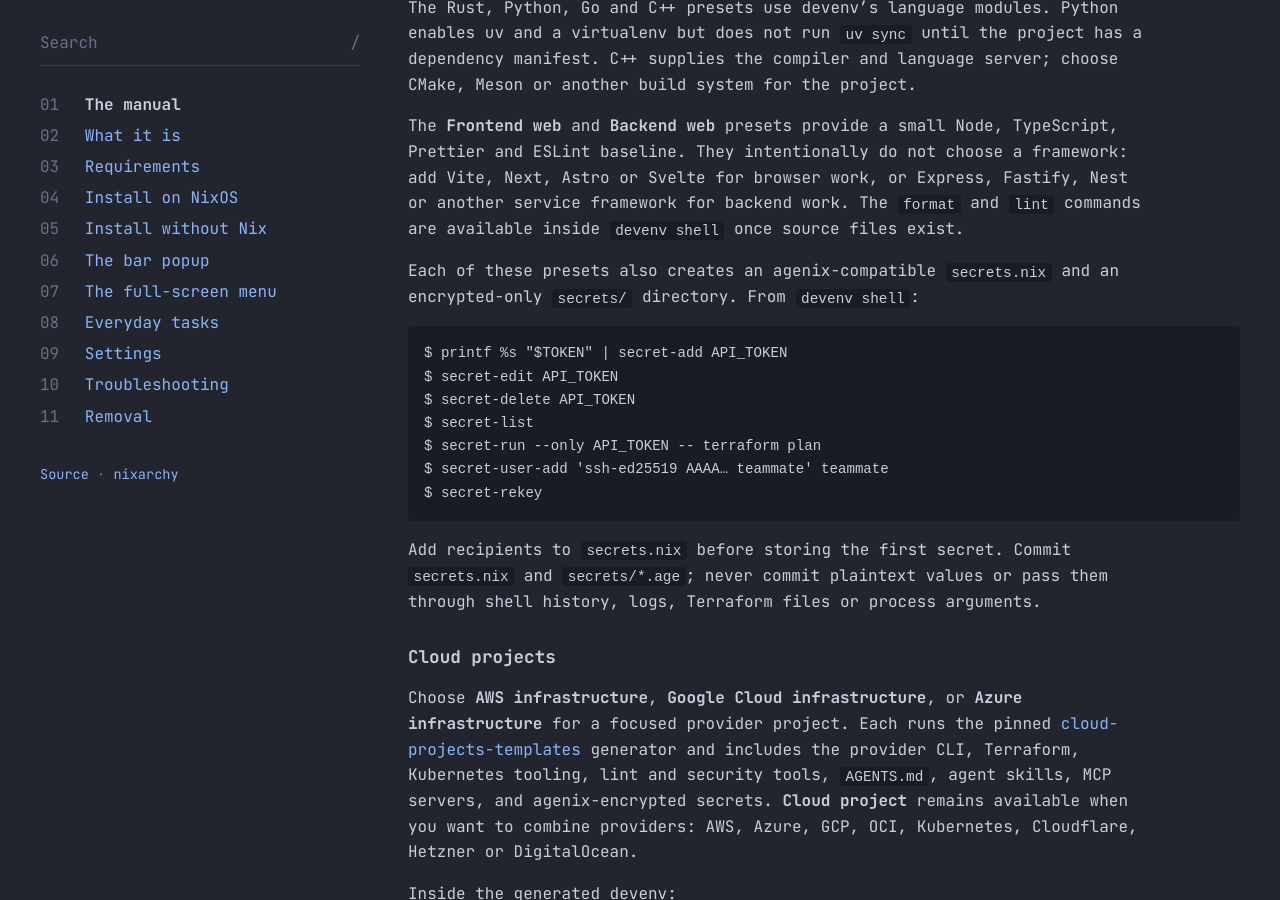
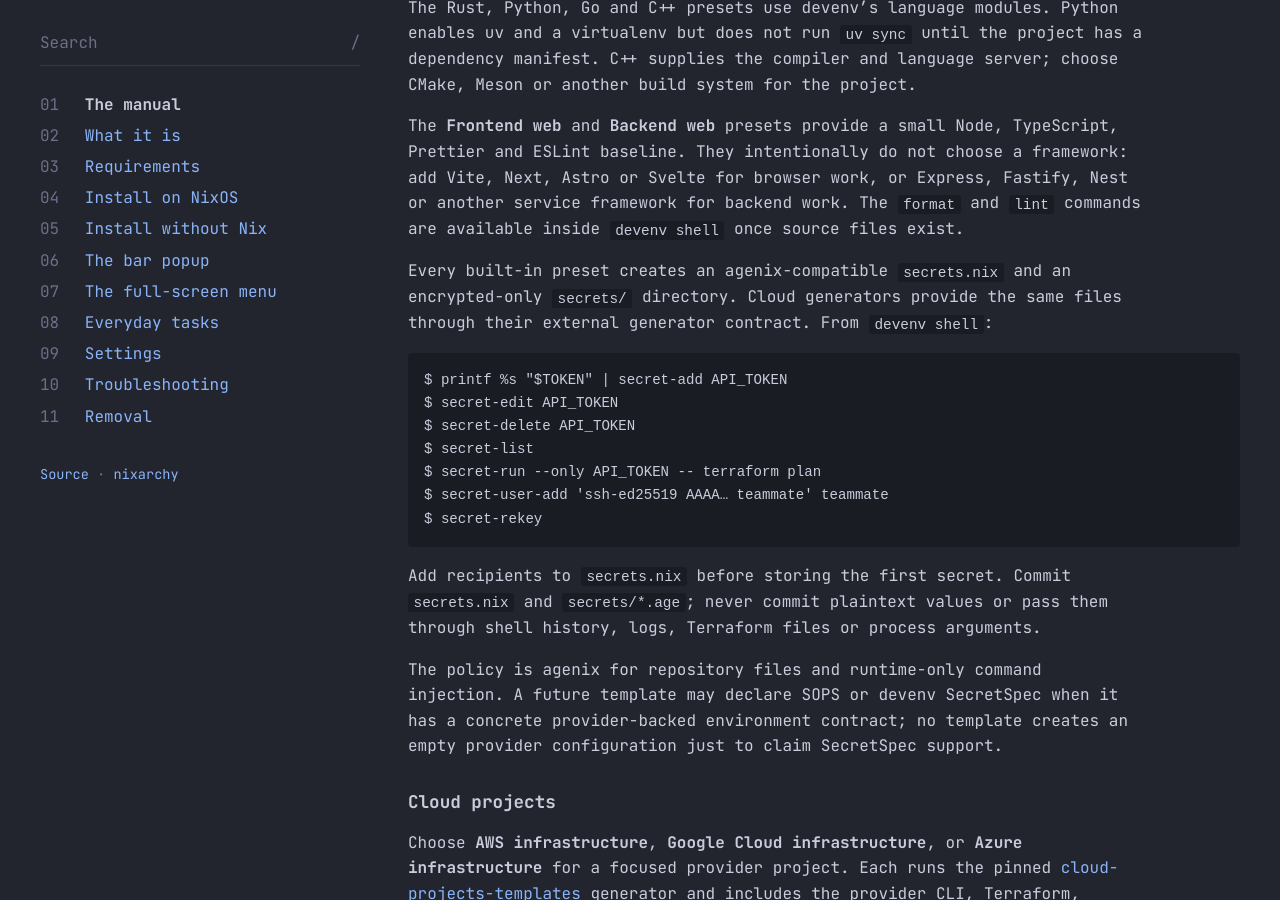
Before and after one commit to olafkfreund/nixarchy-devenv, a Jekyll site: the page built from docs/usage.md, in a window 1280 px wide and 900 px high, scrolled down 5014 px. Built offline with Jekyll 4.4.1, drawn with Linux system fonts in a browser that asks for light colours.

Commit message:
docs: document the template secret policy (#55)

````diff
--- a/docs/usage.md
+++ b/docs/usage.md
@@ -198,8 +198,9 @@
 Fastify, Nest or another service framework for backend work. The `format` and
 `lint` commands are available inside `devenv shell` once source files exist.
 
-Each of these presets also creates an agenix-compatible `secrets.nix` and an
-encrypted-only `secrets/` directory. From `devenv shell`:
+Every built-in preset creates an agenix-compatible `secrets.nix` and an
+encrypted-only `secrets/` directory. Cloud generators provide the same files
+through their external generator contract. From `devenv shell`:
 
 ```console
 $ printf %s "$TOKEN" | secret-add API_TOKEN
@@ -214,6 +215,11 @@
 Add recipients to `secrets.nix` before storing the first secret. Commit
 `secrets.nix` and `secrets/*.age`; never commit plaintext values or pass them
 through shell history, logs, Terraform files or process arguments.
+
+The policy is agenix for repository files and runtime-only command injection. A
+future template may declare SOPS or devenv SecretSpec when it has a concrete
+provider-backed environment contract; no template creates an empty provider
+configuration just to claim SecretSpec support.
 
 ### Cloud projects
 
````
Also changed, not shown: README.md.
